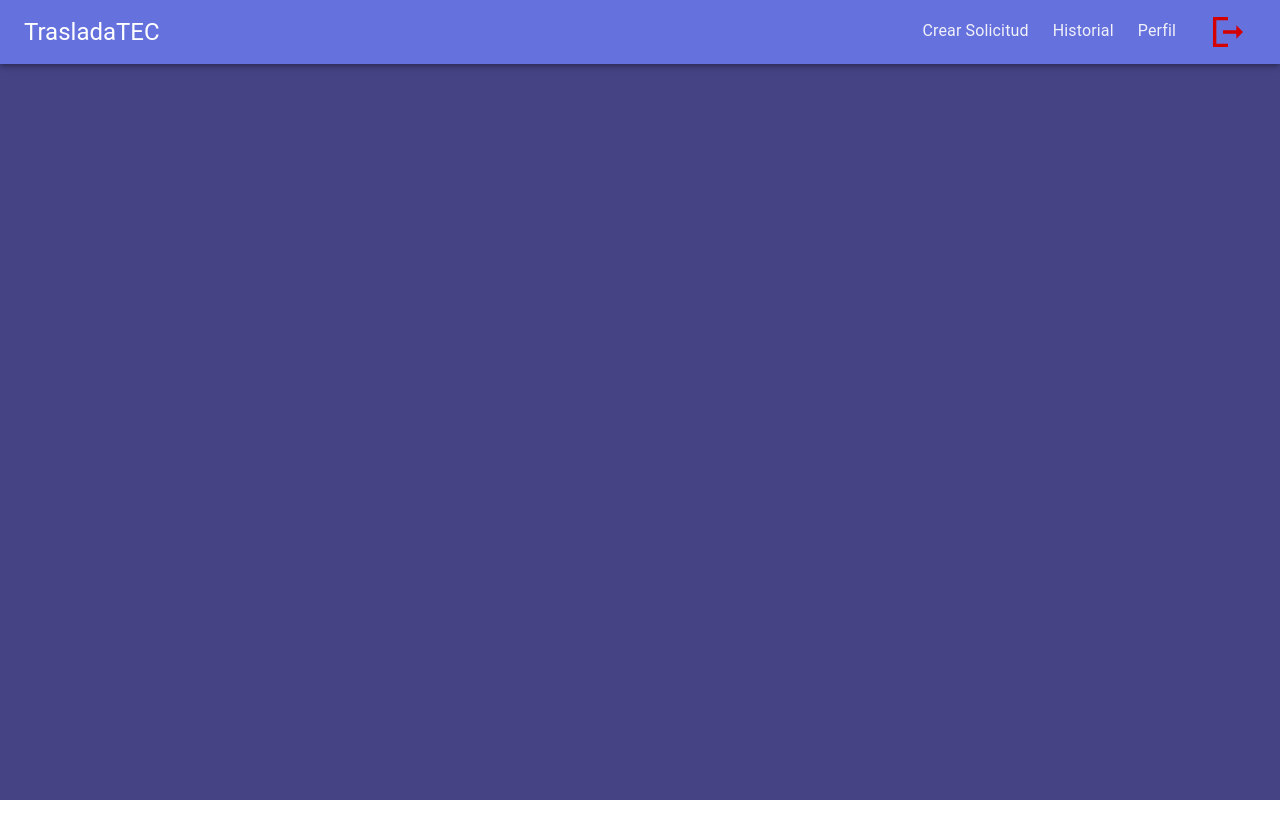
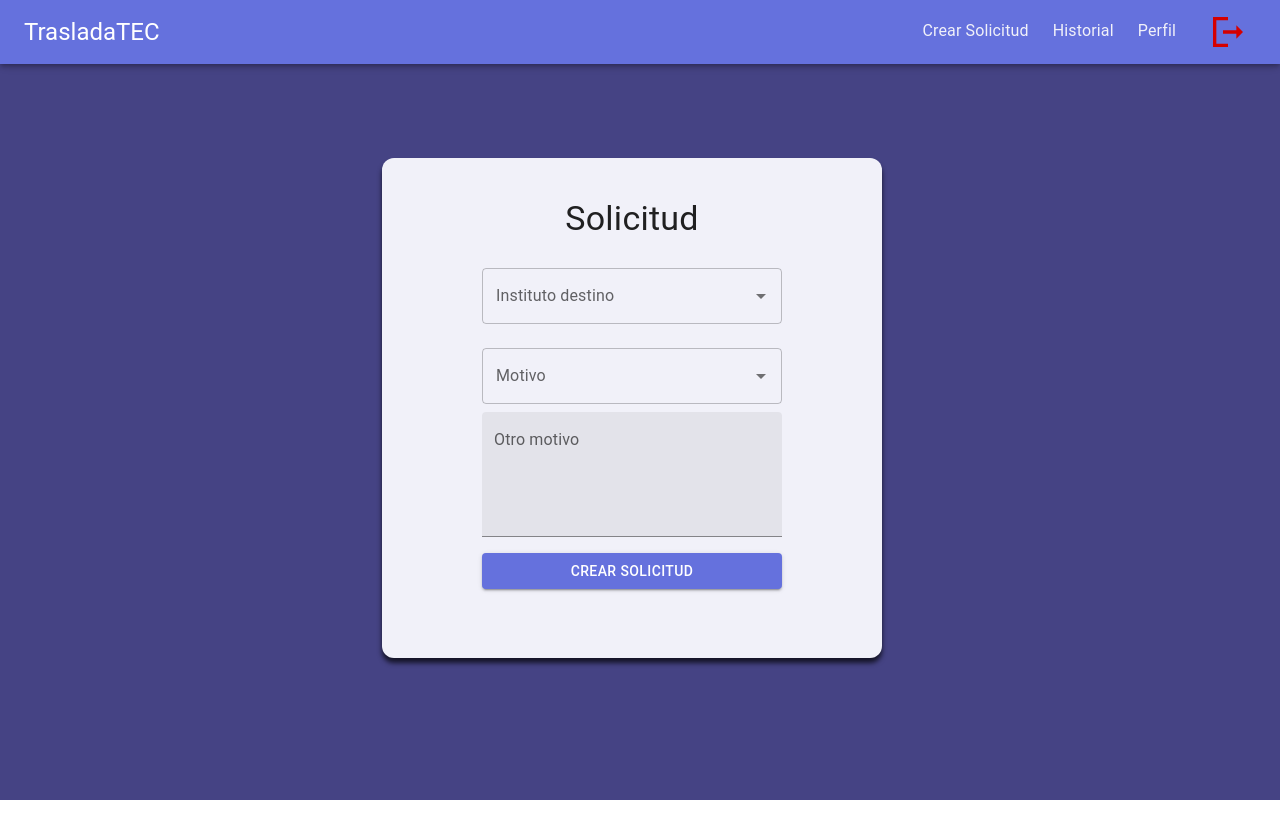
Before and after one commit to JesugG17/TrasladaTEC, a React (Vite) app in the folder frontend/: page /crear in a window 1280 px wide. Built offline with nearby package versions, Linux system fonts and the light colour scheme.

Commit message:
feature: crear solicitud view hecha

```diff
--- a/frontend/src/trasladatec/components/Links.jsx
+++ b/frontend/src/trasladatec/components/Links.jsx
@@ -1,8 +1,17 @@
 import { LogoutSharp } from "@mui/icons-material";
 import { Grid, IconButton, Link } from "@mui/material";
-import { Link as RouterLink } from "react-router-dom";
+import { Link as RouterLink, useNavigate } from "react-router-dom";
 
 export const Links = () => {
+
+  const navigate = useNavigate();
+
+  const logout = () => {
+    navigate('/', {
+      replace: true
+    })
+  }
+
   return (
     <Grid item>
       <Link
@@ -29,7 +38,7 @@ export const Links = () => {
       >
         Perfil
       </Link>
-      <IconButton>
+      <IconButton onClick={ logout }>
         <LogoutSharp color="error" sx={{ fontSize: 40 }} />
       </IconButton>
     </Grid>
--- a/frontend/src/trasladatec/view/EstudianteView.jsx
+++ b/frontend/src/trasladatec/view/EstudianteView.jsx
@@ -31,11 +31,11 @@ export const EstudianteView = () => {
 
              <Grid
               item
-              xs={6}
-              sx={{height: 180, mb: 5}}
+              xs={12}
+              sx={{height: 180, mb: 5, textAlign: 'center'}}
             >
-                <IconButton>
-                  <AccountBoxOutlined sx={{ fontSize: 200, textAlign: 'center'}}/>
+                <IconButton >
+                  <AccountBoxOutlined sx={{ fontSize: 180}}/>
                 </IconButton>
              </Grid>
 
--- a/frontend/src/trasladatec/view/HistorialView.jsx
+++ b/frontend/src/trasladatec/view/HistorialView.jsx
@@ -1,6 +1,7 @@
+import { TrasladaTECLayout } from "../layout/TrasladaTECLayout"
 
 export const HistorialView = () => {
   return (
-    <div>HistorialView</div>
+    <TrasladaTECLayout>HistorialView</TrasladaTECLayout>
   )
 }
--- a/frontend/src/trasladatec/view/SolicitudView.jsx
+++ b/frontend/src/trasladatec/view/SolicitudView.jsx
@@ -1,9 +1,103 @@
+import { Autocomplete, Button, Grid, TextField, Typography } from "@mui/material"
 import { TrasladaTECLayout } from "../layout/TrasladaTECLayout"
+import { useState } from "react"
+const institutos = ['', 'Culiacan', 'Hermosillo', 'CDMX', 'Mazatlan'];
+const motivos = ['', 'Familiar', 'Personal'];
+export const SolicitudView = () => {
 
-export const SolicitudView = () => {
+  const [inputValue, setInputValue] = useState('');
+  const [motivoValue, setMotivoValue] = useState('');
+
+  const onChangeInstituto = (event, newInputValue) => {
+    console.log({oninputchange: newInputValue});
+    setInputValue(newInputValue);
+  }
+
+  const onChangeMotivo = (event, newInputValue) => {
+    setMotivoValue(newInputValue);
+  }
+
   return (
     <TrasladaTECLayout>
-            <h1>Solicitud</h1>
+          <Grid
+            container
+            direction='row'
+            justifyContent='center'
+            alignItems='center'
+            sx={{width: '100%', height: '100vh'}}
+          >
+
+            <Grid
+              container
+              className="box-shadow"
+              direction='column'
+              alignItems='center'
+              spacing={2}
+              sx={{width: '40%', height: 500, backgroundColor: 'secondary.main', borderRadius: 3, padding: 5 }}
+            >
+              <Typography variant="h4" gutterBottom>Solicitud</Typography>
+              <form>
+                <Grid
+                  item
+                  xs={12}
+                >
+                  <Autocomplete
+                    id="institutos-select"
+                    sx={{width: 300}}
+                    // value={value}
+                    options={institutos}
+                    // onChange={onChange}
+                    onInputChange={onChangeInstituto}
+                    inputValue={ inputValue }
+                    renderInput={( params ) => {
+                      return <TextField {...params} label="Instituto destino" margin="normal"/>
+                    }}
+                  />
+                </Grid>
+                <Grid
+                  item
+                  xs={12}
+                >
+                  <Autocomplete
+                    id="institutos-select"
+                    sx={{width: 300}}
+                    // value={value}
+                    options={motivos}
+                    // onChange={onChange}
+                    onInputChange={onChangeMotivo}
+                    inputValue={ motivoValue }
+                    renderInput={( params ) => {
+                      return <TextField {...params} label="Motivo" margin="normal"/>
+                    }}
+                  />
+                </Grid>
+                <Grid
+                  item
+                  xs={12}
+                >
+                  <TextField
+                    multiline
+                    minRows={4}
+                    label='Otro motivo'
+                    variant="filled"
+                    sx={{ width: 300}}
+                  />
+                </Grid>
+                <Grid
+                  item
+                  xs={12}
+                  sx={{mt: 2}}
+                >
+                  <Button
+                    variant="contained"
+                    fullWidth
+                  >
+                    Crear solicitud
+                  </Button>
+                </Grid>
+              </form>
+            </Grid>
+          </Grid>
 
     </TrasladaTECLayout>
   )
```
